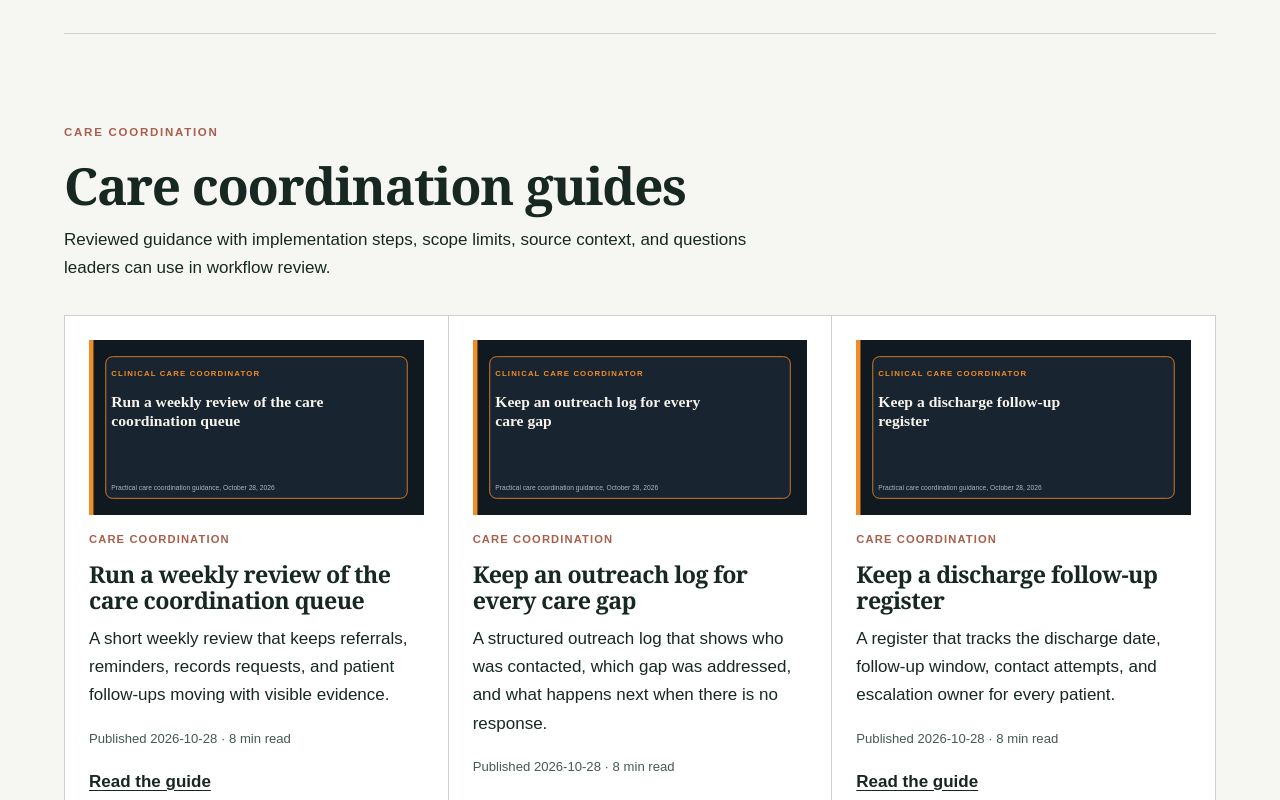
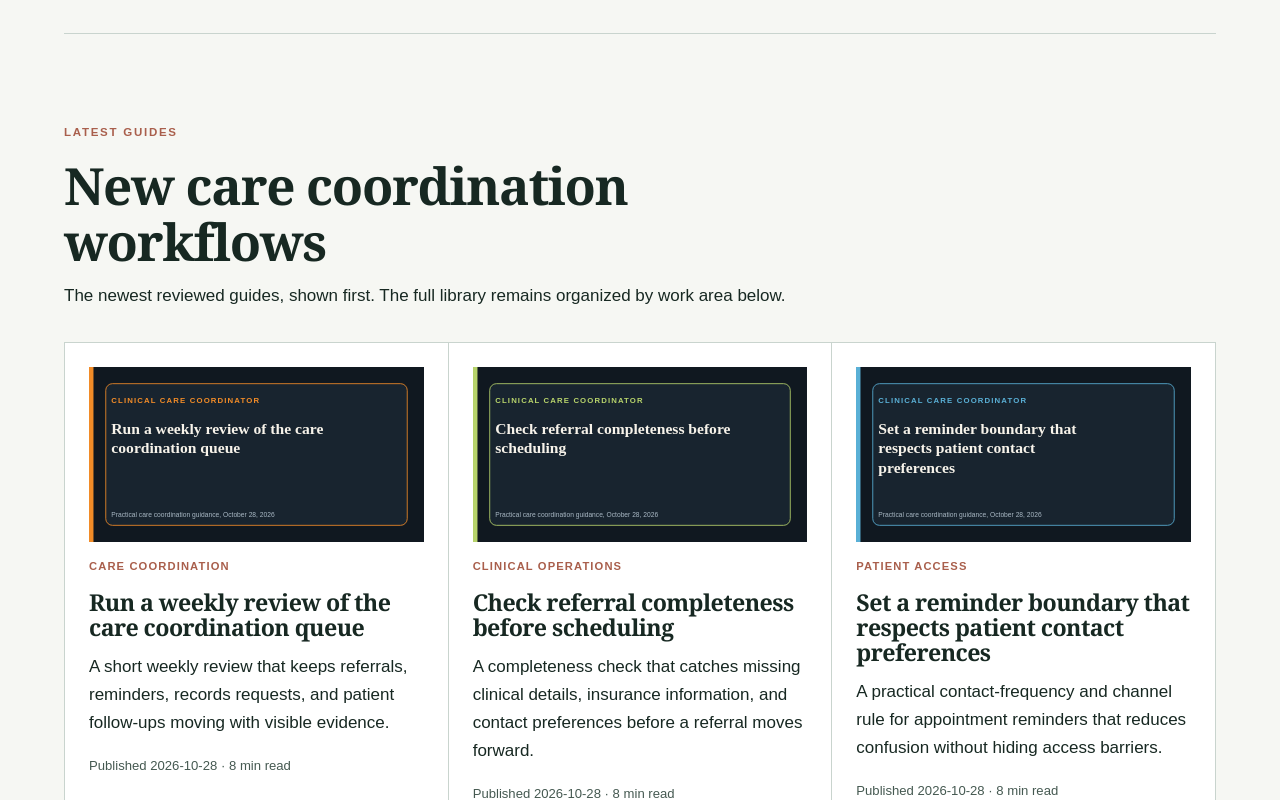
Before and after one commit to coolifystealthagents/clinical-care-coordinator, a Next.js app: page /blog in a window 1280 px wide. Shown: the part 1200-2000 px from the top of the page. Built offline with nearby package versions, Linux system fonts and the light colour scheme.

Commit message:
fix: surface latest care coordination guides on blog index

```diff
--- a/app/blog/page.tsx
+++ b/app/blog/page.tsx
@@ -11,12 +11,20 @@ export const metadata: Metadata = {
 
 export default function BlogPage() {
   const categories = [...new Set(indexableBlogPosts.map((post) => post.category))];
+  const latest = indexableBlogPosts.filter((post) => post.publishedAt === '2026-10-28');
   return <main id="main-content">
     <header className="collection-hero blog-collection-hero">
       <div><p className="eyebrow">Implementation guides</p><h1>Build administrative workflows that show their boundaries.</h1><p>Each reviewed guide turns one recurring care operations problem into a practical role, evidence trail, exception path, and review checklist.</p></div>
       <aside><strong>Use this collection to</strong><ul><li>Define permitted administrative tasks</li><li>Protect licensed and authorized decisions</li><li>Make ownership and exceptions inspectable</li></ul></aside>
     </header>
     <section className="collection-nav" aria-labelledby="browse-guides"><div><p className="eyebrow">Browse by work area</p><h2 id="browse-guides">Choose the workflow you need to clarify.</h2></div><nav>{categories.map((category) => <a key={category} href={`#${category.toLowerCase().replace(/[^a-z0-9]+/g, '-')}`}>{category}</a>)}</nav></section>
+    {latest.length > 0 && <section className="collection-cluster" id="latest-guides" key="latest-guides">
+      <div className="cluster-heading"><p className="eyebrow">Latest guides</p><h2>New care coordination workflows</h2><p>The newest reviewed guides, shown first. The full library remains organized by work area below.</p></div>
+      <div className="article-grid">{latest.map((post) => <Link className="article-card" href={`/blog/${post.slug}`} key={post.slug}>
+        {post.thumbnail && <img className="content-thumbnail" src={post.thumbnail} alt={`${post.title} topic illustration`} />}
+        <span className="pill">{post.category}</span><h3>{post.title}</h3><p>{post.description}</p><p className="meta">Published {post.publishedAt} · {post.readTime}</p><span className="text-link">Read the guide</span>
+      </Link>)}</div>
+    </section>}
     {categories.map((category) => <section className="collection-cluster" id={category.toLowerCase().replace(/[^a-z0-9]+/g, '-')} key={category}>
       <div className="cluster-heading"><p className="eyebrow">{category}</p><h2>{category} guides</h2><p>Reviewed guidance with implementation steps, scope limits, source context, and questions leaders can use in workflow review.</p></div>
       <div className="article-grid">{indexableBlogPosts.filter((post) => post.category === category).map((post) => <Link className="article-card" href={`/blog/${post.slug}`} key={post.slug}>
```
